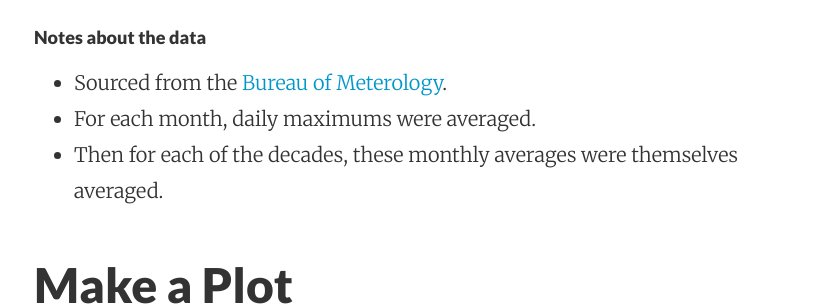
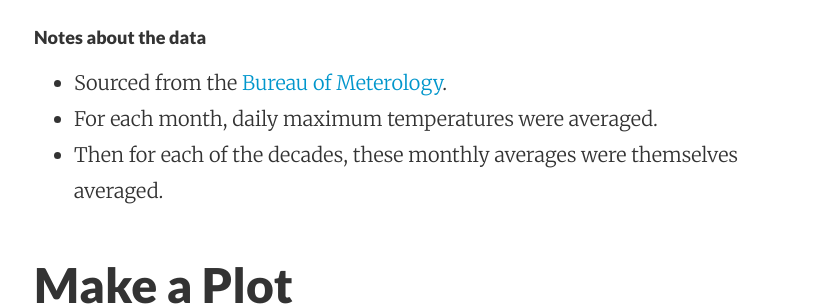
Before and after one commit to dataviz-blog/dataviz-blog.github.io, a Jekyll site: the page built from _posts/2016-01-18-3-our-first-plot.markdown, in a window 1280 px wide. Shown: the part 1040-1346 px from the top of the page, without its empty margins (222-1055 px from the left). Built offline with Jekyll 4.4.1, drawn with Linux system fonts in a browser that asks for light colours.

Commit message:
Post update: 3 — Our first plot

```diff
--- a/_posts/2016-01-18-3-our-first-plot.markdown
+++ b/_posts/2016-01-18-3-our-first-plot.markdown
@@ -26,7 +26,7 @@ Make sure to Copy and Edit and save to your own account.
 #### Notes about the data
 
 * Sourced from the [Bureau of Meterology](http://www.bom.gov.au).
-* For each month, daily maximums were averaged.
+* For each month, daily maximum temperatures were averaged.
 * Then for each of the decades, these monthly averages were themselves averaged.
 
 
```
